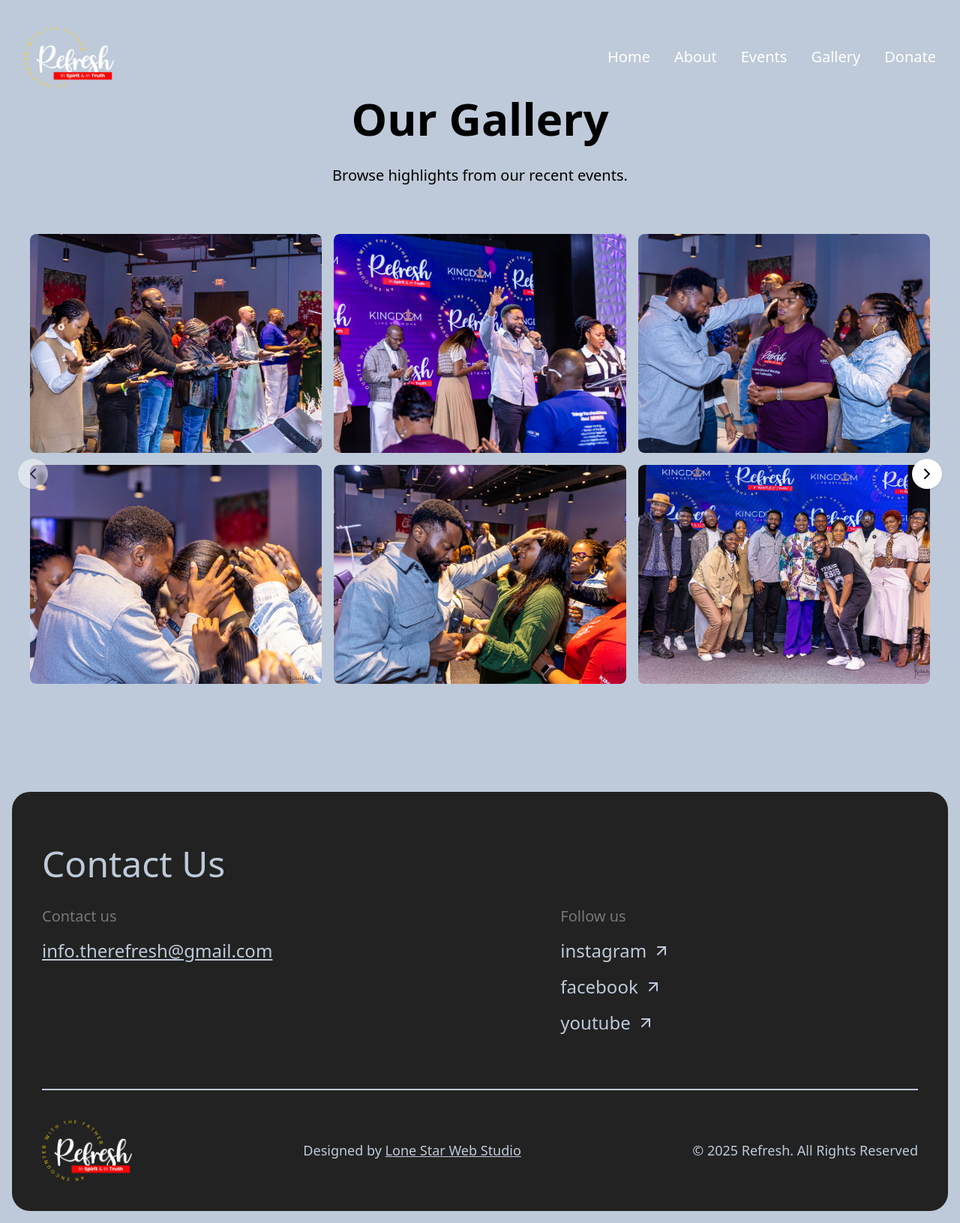
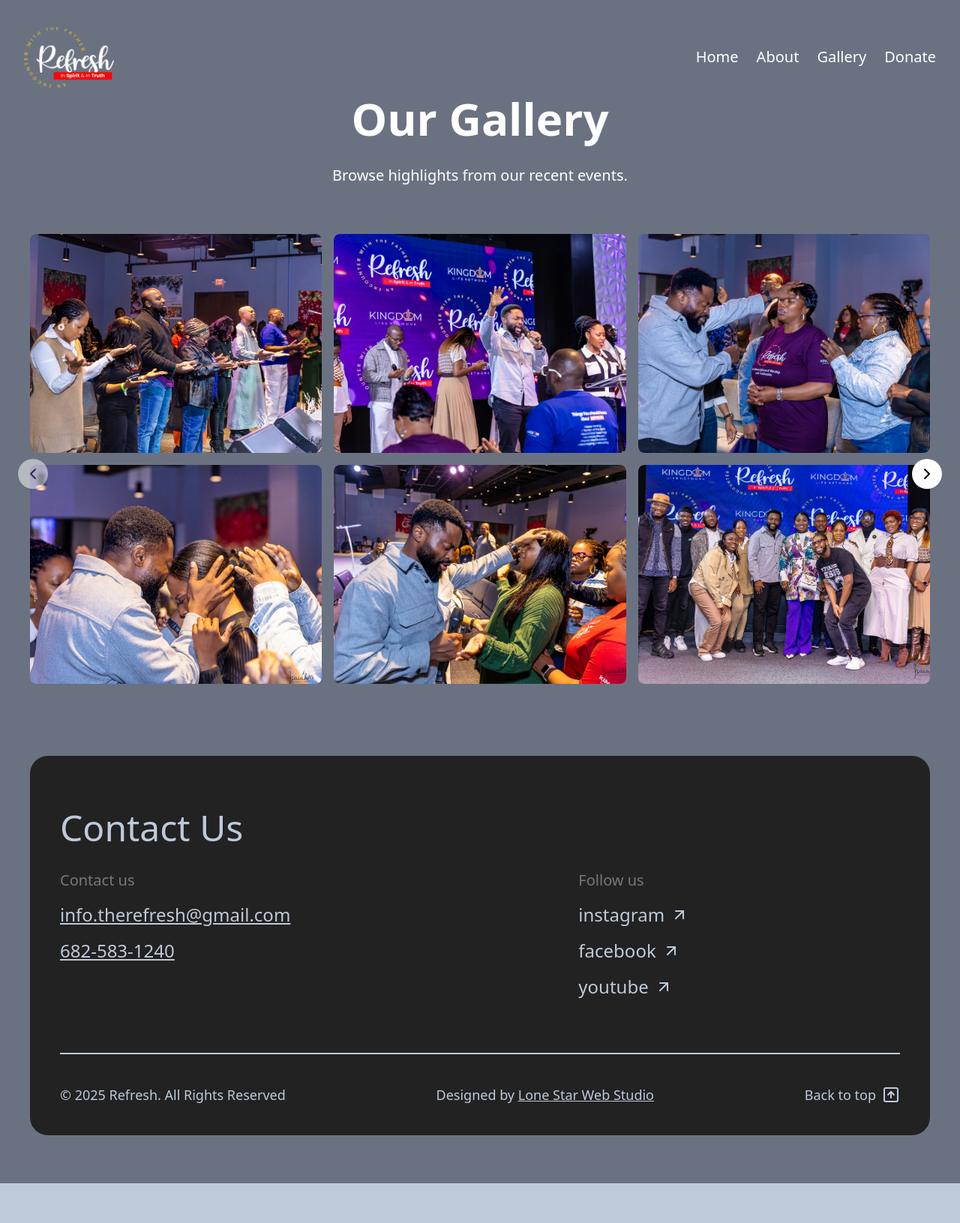
Before and after one commit to Ayomide4/Refresh, a Next.js app in the folder web/: page /gallery in a window 1280 px wide. Shown: the whole page at 75% size. After the commit the page ends 1578 px from the top, so only its background shows below. Built offline with nearby package versions, Linux system fonts and the light colour scheme.

Commit message:
update footer and donation

```diff
--- a/web/app/components/Donation.tsx
+++ b/web/app/components/Donation.tsx
@@ -69,38 +69,42 @@ const Donation = () => {
         </p>
 
         {/* Donation Form */}
-        <DonationForm />
+        {/* <DonationForm /> */}
 
         {/* Alternative Donation Methods */}
         <div className="space-y-4 mt-10">
-          <h3 className="text-white text-2xl font-semibold text-center">
-            Other ways to Donate
-          </h3>
+          {/* <h3 className="text-white text-2xl font-semibold text-center"> */}
+          {/*   Other ways to Donate */}
+          {/* </h3> */}
 
           {/* Icons with Placeholder Links */}
-          <div className="flex flex-col md:flex-row w-full justify-evenly  gap-6">
+          <div className="flex flex-col md:flex-row w-full justify-evenly gap-6">
+            {/* CashApp */}
             <Link
               href="https://cash.app/$refreshdfw"
               target="_blank"
-              className="inline-flex flex-col items-center hover:opacity-70 transition-opacity mt-2"
+              className="flex flex-col justify-between items-center text-center hover:opacity-70 transition-opacity  w-44 h-60 p-4"
             >
               <Image
                 src={cashApp}
                 alt="CashApp Logo"
-                width={200}
-                height={200}
-                className="mb-2"
+                width={80}
+                height={80}
+                className="w-40 mb-2"
               />
+              <p className="font-bold text-white">$Refreshdfw</p>
             </Link>
-            <div className="inline-flex flex-col items-center hover:opacity-70 transition-opacity mt-2 ">
+
+            {/* Zelle */}
+            <div className="flex flex-col justify-between items-center text-center hover:opacity-70 transition-opacity  w-44 h-60 p-4">
               <Image
                 src={zelle}
                 alt="Zelle Logo"
-                width={100}
-                height={100}
-                className="mb-2"
+                width={80}
+                height={80}
+                className="w-40 mb-2"
               />
-              <p className="font-bold text-white">
+              <p className="font-bold text-white text-sm">
                 Send via Zelle:{" "}
                 <span
                   onClick={handleCopy}
@@ -110,20 +114,24 @@ const Donation = () => {
                 </span>
               </p>
               {copied && (
-                <span className="ml-2 text-sm text-green-400">Copied!</span>
+                <span className="text-sm text-green-400 mt-1">Copied!</span>
               )}
             </div>
+
+            {/* PayPal */}
             <Link
               href="https://paypal.me/refreshdfw"
               target="_blank"
-              className="inline-flex flex-col items-center hover:opacity-70 transition-opacity"
+              className="flex flex-col justify-between items-center text-center hover:opacity-70 transition-opacity  w-44 h-60 p-4 -mt-4"
             >
               <Image
                 src={paypal}
                 alt="Paypal Logo"
-                width={100}
-                height={100}
+                width={80}
+                height={80}
+                className="w-40 mb-8"
               />
+              <p className="font-bold text-white">PayPal.me/refreshdfw</p>
             </Link>
           </div>
         </div>
--- a/web/app/components/Footer.tsx
+++ b/web/app/components/Footer.tsx
@@ -1,5 +1,5 @@
 "use client"
-import { ArrowUpRight } from "lucide-react";
+import { ArrowUpRight, SquareArrowUp } from "lucide-react";
 import logo from "@/public/logo1.png";
 import { scrollToSection } from "../utils/helper"
 import Image from "next/image"
@@ -7,6 +7,8 @@ import Link from "next/link";
 
 const Footer = () => {
   const currentYear = new Date().getFullYear();
+
+  //TODO: add back to top button
 
   return (
     <footer
@@ -21,9 +23,9 @@ const Footer = () => {
           <a className="text-2xl underline" href="mailto:">
             info.therefresh@gmail.com
           </a>
-          {/* <a className="text-2xl underline" href="tel:"> */}
-          {/*   999-999-9999 */}
-          {/* </a> */}
+          <a className="text-2xl underline" href="tel:">
+            682-583-1240
+          </a>
         </div>
 
         <div className="flex flex-col space-y-4 mb-8">
@@ -42,27 +44,37 @@ const Footer = () => {
           </Link>
         </div>
       </div>
+      <p className="md:hidden text-lg">
+        Designed by <a className="underline">Lone Star Web Studio</a>
+      </p>
       <div className="border-b-2 border-background my-10"></div>
 
       <div className="flex flex-col space-y-4 mb-4 md:flex-row justify-between items-center md:mb-0 md:space-y-0">
-        <Link href="/">
-          <Image
-            src={logo}
-            width={120}
-            height={80}
-            onClick={() => scrollToSection("app")}
-            className="object-cover cursor-pointer"
-            alt="Refresh Logo"
-          />
-        </Link>
+        {/* <Link href="/"> */}
+        {/*   <Image */}
+        {/*     src={logo} */}
+        {/*     width={120} */}
+        {/*     height={80} */}
+        {/*     onClick={() => scrollToSection("app")} */}
+        {/*     className="object-cover cursor-pointer" */}
+        {/*     alt="Refresh Logo" */}
+        {/*   /> */}
+        {/* </Link> */}
 
-        <p className="text-lg">
+
+
+        <p className="  text-lg">
+          © {currentYear} Refresh. All Rights Reserved
+        </p>
+
+        <p className="hidden md:block text-lg">
           Designed by <a className="underline">Lone Star Web Studio</a>
         </p>
 
-        <p className=" text-lg">
-          © {currentYear} Refresh. All Rights Reserved
-        </p>
+        <button className="flex items-center md:text-lg space-x-2 cursor-pointer" onClick={() => scrollToSection("hero")}>
+          <p>Back to top</p>
+          <SquareArrowUp />
+        </button>
       </div>
     </footer>
   );
--- a/web/app/components/Hero.tsx
+++ b/web/app/components/Hero.tsx
@@ -71,21 +71,21 @@ const Hero = () => {
         </video>
 
         {/* Black Overlay */}
-        <div className="absolute top-0 bottom-0 left-0 right-0  bg-black/40  z-10" />
+        <div className="absolute top-0 bottom-0 left-0 right-0  bg-black/70  z-10" />
 
         {/* Centered Text Content */}
         <div className="absolute inset-0  flex flex-col items-center justify-center text-center text-white z-20"
           ref={heroContentRef}
         >
-          <h1 className="text-5xl md:text-8xl font-normal mb-0">
-            Stay Inspired.
+          <h1 className="text-5xl md:text-8xl font-semibold mb-0" style={{ WebkitTextStroke: '1px white', color: 'transparent' }}>
+            REFRESH
           </h1>
-          <h1 className="text-5xl md:text-8xl font-normal mb-0">
-            Stay Connected.
-          </h1>
-          <p className="text-xl md:text-3xl md:w-xl mb-8 font-light mt-10">
-            Welcome to Refresh—your hub for all news, updates, and events related
-            to the ministry.
+          <h1>An Encounter with the Father</h1>
+          {/* <h1 className="text-5xl md:text-8xl font-semibold mb-0"> */}
+          {/*   Stay Connected. */}
+          {/* </h1> */}
+          <p className="text-xl md:text-2xl md:w-xl mb-8 font-light mt-10">
+            Welcome to the official website of Refresh. This is your hub for all news and updates for every edition. Stay tuned.
           </p>
           <button
             onClick={() => scrollToSection("events")}
--- a/web/app/components/Navbar.tsx
+++ b/web/app/components/Navbar.tsx
@@ -25,87 +25,83 @@ const Navbar = () => {
       </Link>
 
       {/* Desktop Menu */}
-      <div className="hidden md:flex space-x-8">
+      <div className="hidden md:flex space-x-6">
         <Link href="/" className="relative group">
           <span className="font-medium text-xl text-white">Home</span>
           <span className="absolute left-0 bottom-0 h-[2px] w-0 bg-white transition-all duration-300 group-hover:w-full"></span>
         </Link>
-        <Link href="/#about"
-          className="relative group focus:outline-none"
+        <button
+          onClick={() => scrollToSection("about")}
+          className="relative group focus:outline-none cursor-pointer"
         >
           <span className="font-medium text-xl text-white">About</span>
           <span className="absolute left-0 bottom-0 h-[2px] w-0 bg-white transition-all duration-300 group-hover:w-full"></span>
-        </Link>
+        </button>
 
-        <Link href="/#events"
-
-          className="relative group focus:outline-none"
-        >
-          <span className="font-medium text-xl text-white">Events</span>
-          <span className="absolute left-0 bottom-0 h-[2px] w-0 bg-white transition-all duration-300 group-hover:w-full"></span>
-        </Link>
         <Link href="/gallery" className="relative group">
           <span className="font-medium text-xl text-white">Gallery</span>
           <span className="absolute left-0 bottom-0 h-[2px] w-0 bg-white transition-all duration-300 group-hover:w-full"></span>
         </Link>
-        <Link
-          href="/#donation"
-          className="relative group focus:outline-none"
+
+        <button
+          onClick={() => scrollToSection("donation")}
+          className="relative group focus:outline-none cursor-pointer"
         >
           <span className="font-medium text-xl text-white">Donate</span>
           <span className="absolute left-0 bottom-0 h-[2px] w-0 bg-white transition-all duration-300 group-hover:w-full"></span>
-        </Link>      </div>
+        </button>      </div>
 
       {/* Mobile Menu Toggle */}
-      <button onClick={() => setIsMenuOpen(!isMenuOpen)} className="md:hidden text-white">
-        Menu
-      </button>
-
+      {/* <button onClick={() => setIsMenuOpen(!isMenuOpen)} className="md:hidden text-white"> */}
+      {/*   Menu */}
+      {/* </button> */}
+      {/**/}
       {/* Mobile Menu */}
-      {isMenuOpen && (
-        <div className="absolute top-16 left-0 right-0 bg-background shadow-md p-4 md:hidden">
-          <div className="flex flex-col space-y-4">
-            <Link
-              href="/"
-              className="relative group"
-              onClick={() => setIsMenuOpen(false)}
-            >
-              <span className="font-medium text-xl text-white">Home</span>
-              <span className="absolute left-0 bottom-0 h-[2px] w-0 bg-white transition-all duration-300 group-hover:w-full"></span>
-            </Link>
-            <button
-              onClick={() => scrollToSection("about")}
-              className="relative group focus:outline-none"
-            >
-              <span className="font-medium text-xl text-white">About</span>
-              <span className="absolute left-0 bottom-0 h-[2px] w-0 bg-white transition-all duration-300 group-hover:w-full"></span>
-            </button>
-            <button
-              onClick={() => scrollToSection("events")}
-              className="relative group focus:outline-none"
-            >
-              <span className="font-medium text-xl text-white">Events</span>
-              <span className="absolute left-0 bottom-0 h-[2px] w-0 bg-white transition-all duration-300 group-hover:w-full"></span>
-            </button>
-            <Link
-              href="/gallery"
-              className="relative group"
-              onClick={() => setIsMenuOpen(false)}
-            >
-              <span className="font-medium text-xl text-white">Gallery</span>
-              <span className="absolute left-0 bottom-0 h-[2px] w-0 bg-white transition-all duration-300 group-hover:w-full"></span>
-            </Link>
-            <Link
-              href="/donate"
-              className="relative group"
-              onClick={() => setIsMenuOpen(false)}
-            >
-              <span className="font-medium text-xl text-white">Donate</span>
-              <span className="absolute left-0 bottom-0 h-[2px] w-0 bg-white transition-all duration-300 group-hover:w-full"></span>
-            </Link>
-          </div>
-        </div>
-      )}
+      {/* {isMenuOpen && ( */}
+      {/*   <div className="absolute top-16 left-0 right-0 bg-background shadow-md p-4 md:hidden"> */}
+      {/*     <div className="flex flex-col space-y-4"> */}
+      {/*       <Link */}
+      {/*         href="/" */}
+      {/*         className="relative group" */}
+      {/*         onClick={() => setIsMenuOpen(false)} */}
+      {/**/}
+      {/*       > */}
+      {/*         <span className="font-medium text-xl text-transparent" style={{ WebkitTextStroke: '1px white' }}>Home</span> */}
+      {/*         <span className="absolute left-0 bottom-0 h-[2px] w-0 bg-white transition-all duration-300 group-hover:w-full"></span> */}
+      {/*       </Link> */}
+      {/*       <button */}
+      {/*         onClick={() => scrollToSection("about")} */}
+      {/*         className="relative group focus:outline-none" */}
+      {/*       > */}
+      {/*         <span className="font-medium text-xl text-white">About</span> */}
+      {/*         <span className="absolute left-0 bottom-0 h-[2px] w-0 bg-white transition-all duration-300 group-hover:w-full"></span> */}
+      {/*       </button> */}
+      {/*       <button */}
+      {/*         onClick={() => scrollToSection("events")} */}
+      {/*         className="relative group focus:outline-none" */}
+      {/*       > */}
+      {/*         <span className="font-medium text-xl text-white">Events</span> */}
+      {/*         <span className="absolute left-0 bottom-0 h-[2px] w-0 bg-white transition-all duration-300 group-hover:w-full"></span> */}
+      {/*       </button> */}
+      {/*       <Link */}
+      {/*         href="/gallery" */}
+      {/*         className="relative group" */}
+      {/*         onClick={() => setIsMenuOpen(false)} */}
+      {/*       > */}
+      {/*         <span className="font-medium text-xl text-white">Gallery</span> */}
+      {/*         <span className="absolute left-0 bottom-0 h-[2px] w-0 bg-white transition-all duration-300 group-hover:w-full"></span> */}
+      {/*       </Link> */}
+      {/*       <Link */}
+      {/*         href="/donate" */}
+      {/*         className="relative group" */}
+      {/*         onClick={() => setIsMenuOpen(false)} */}
+      {/*       > */}
+      {/*         <span className="font-medium text-xl text-white">Donate</span> */}
+      {/*         <span className="absolute left-0 bottom-0 h-[2px] w-0 bg-white transition-all duration-300 group-hover:w-full"></span> */}
+      {/*       </Link> */}
+      {/*     </div> */}
+      {/*   </div> */}
+      {/* )} */}
     </nav>
   );
 };
--- a/web/app/gallery/page.tsx
+++ b/web/app/gallery/page.tsx
@@ -3,6 +3,7 @@
 import fs from "fs";
 import path from "path";
 import Gallery from "../components/Gallery"
+import Footer from "../components/Footer";
 
 export const metadata = {
   title: "Gallery – Refresh",
@@ -17,7 +18,7 @@ export default async function GalleryPage() {
     .map((name) => `/about/${name}`); // turn into public URL
 
   return (
-    <main className="min-h-screen px-6 py-12 text-black">
+    <main className="min-h-screen px-6 py-12 text-white bg-gray-500 ">
       <h1 className="text-3xl md:text-6xl font-bold text-center mb-8 mt-20">
         Our Gallery
       </h1>
@@ -27,6 +28,8 @@ export default async function GalleryPage() {
 
       {/* pass the dynamic list of images */}
       <Gallery images={files} />
+
+      <Footer />
     </main>
   );
 }
--- a/web/app/layout.tsx
+++ b/web/app/layout.tsx
@@ -2,7 +2,6 @@ import type { Metadata } from "next";
 import { Geist, Geist_Mono } from "next/font/google";
 import "./globals.css";
 import Navbar from "./components/Navbar";
-import Footer from "./components/Footer";
 
 const geistSans = Geist({
   variable: "--font-geist-sans",
@@ -31,7 +30,6 @@ export default function RootLayout({
       >
         <Navbar />
         {children}
-        <Footer />
       </body>
     </html>
   );
--- a/web/app/page.tsx
+++ b/web/app/page.tsx
@@ -4,6 +4,7 @@ import Events from "./components/Events";
 import Donation from "./components/Donation";
 import { fetchEvents } from "./lib/fetchEvents";
 import { Event } from "./types";
+import Footer from "./components/Footer";
 
 
 const events: Event[] = await fetchEvents()
@@ -21,6 +22,9 @@ export default function Home() {
         <Events events={events} />
         <Donation />
       </main>
+
+      <Footer />
     </div>
+
   );
 }
```
